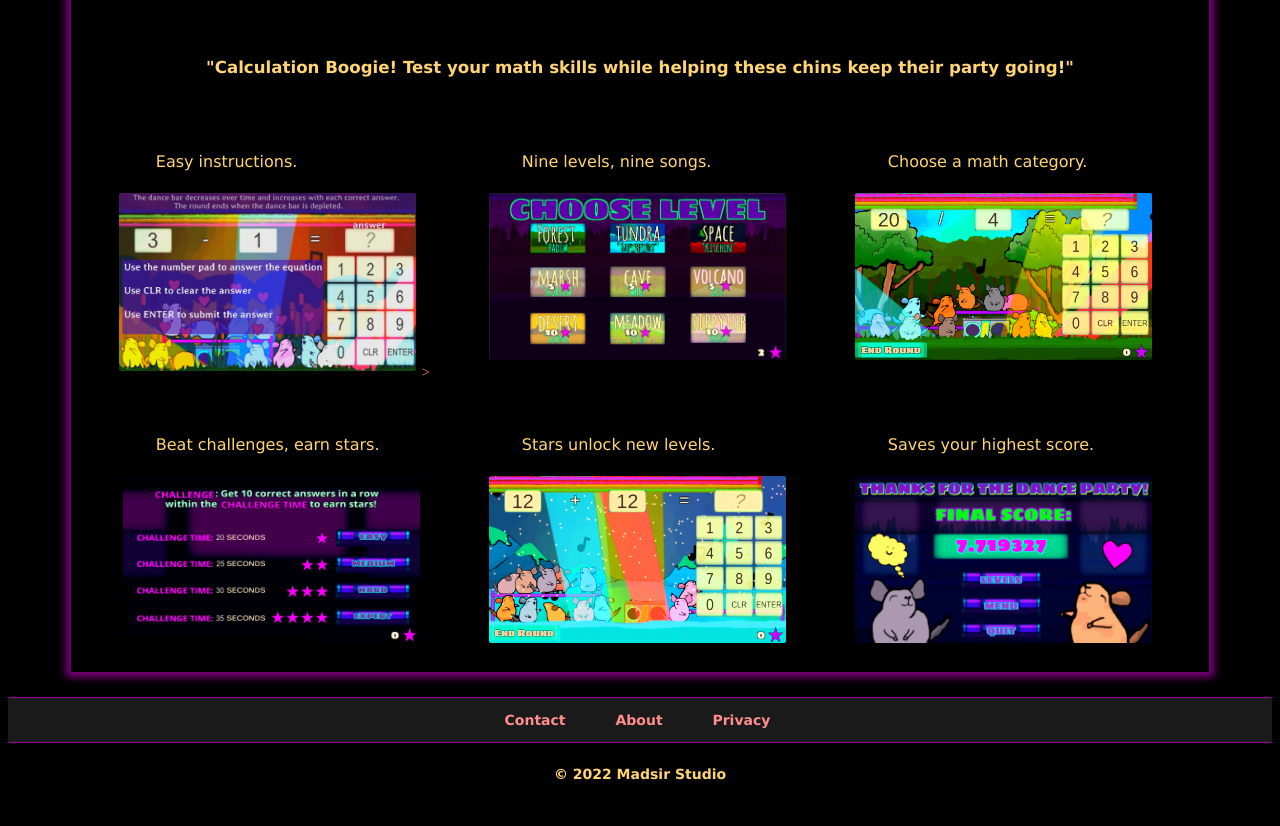
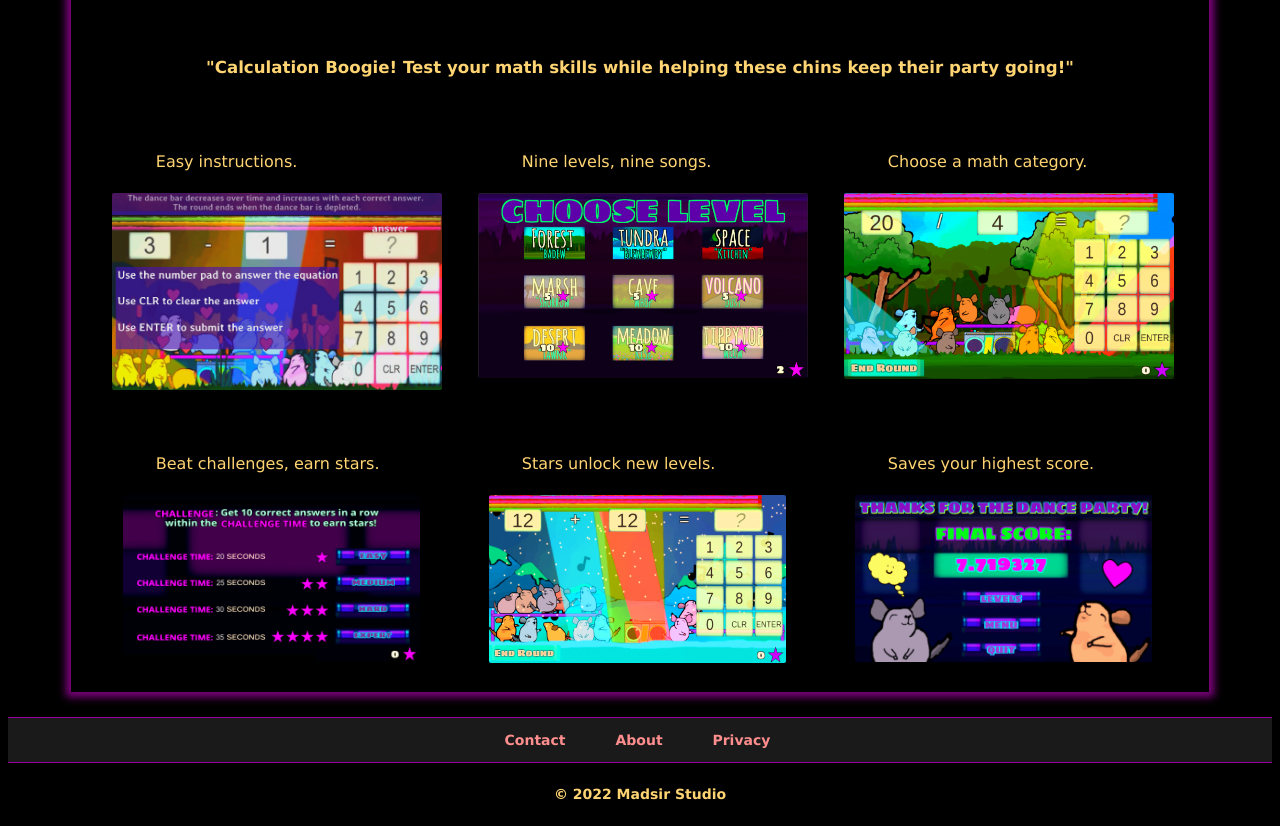
Before and after one commit to Madsir/madsirstudio.github.io, a Jekyll site: the page built from chinchillin/index.html, in a window 1280 px wide and 900 px high, scrolled down 727 px, cut to the strip 74-900 px from the top of the window. Built offline with Jekyll 4.4.1, drawn with Linux system fonts in a browser that asks for light colours.

Commit message:
Update index.html

```diff
--- a/chinchillin/index.html
+++ b/chinchillin/index.html
@@ -61,15 +61,15 @@ img:hover {
 	<div class="row">
  		<div class="columns">
 	        	<p> Easy instructions.</p>
-			<a href="/Assets/CDPInstruction.png"><img src="/Assets/CDPInstruction.png" alt="instruction" style="width:90%">></a>
+			<a href="/Assets/CDPInstruction.png"><img src="/Assets/CDPInstruction.png" alt="instruction"></a>
 		</div>
  		 <div class="columns">
 			<p> Nine levels, nine songs.</p>
-			<a href="/Assets/levels.png"><img src="/Assets/levels.png" alt="levels" style="width:90%"></a>
+			<a href="/Assets/levels.png"><img src="/Assets/levels.png" alt="levels"></a>
 		</div>
   		<div class="columns">
 			<p>Choose a math category.</p>
-			<a href="/Assets/Division.png"><img src="/Assets/Division.png" alt="division" style="width:90%"></a>
+			<a href="/Assets/Division.png"><img src="/Assets/Division.png" alt="division"></a>
 		</div>
 	</div>
 	<br>
```
